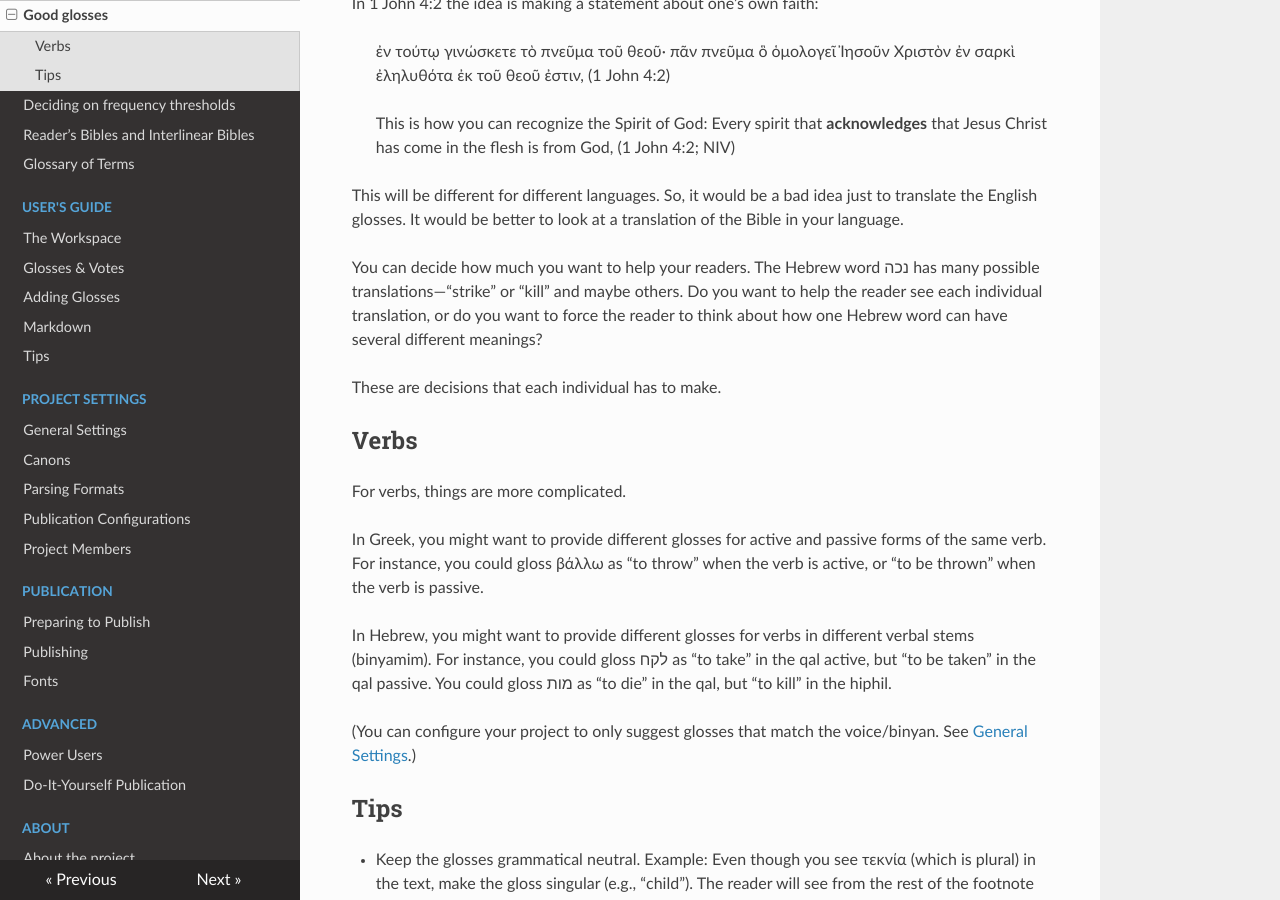
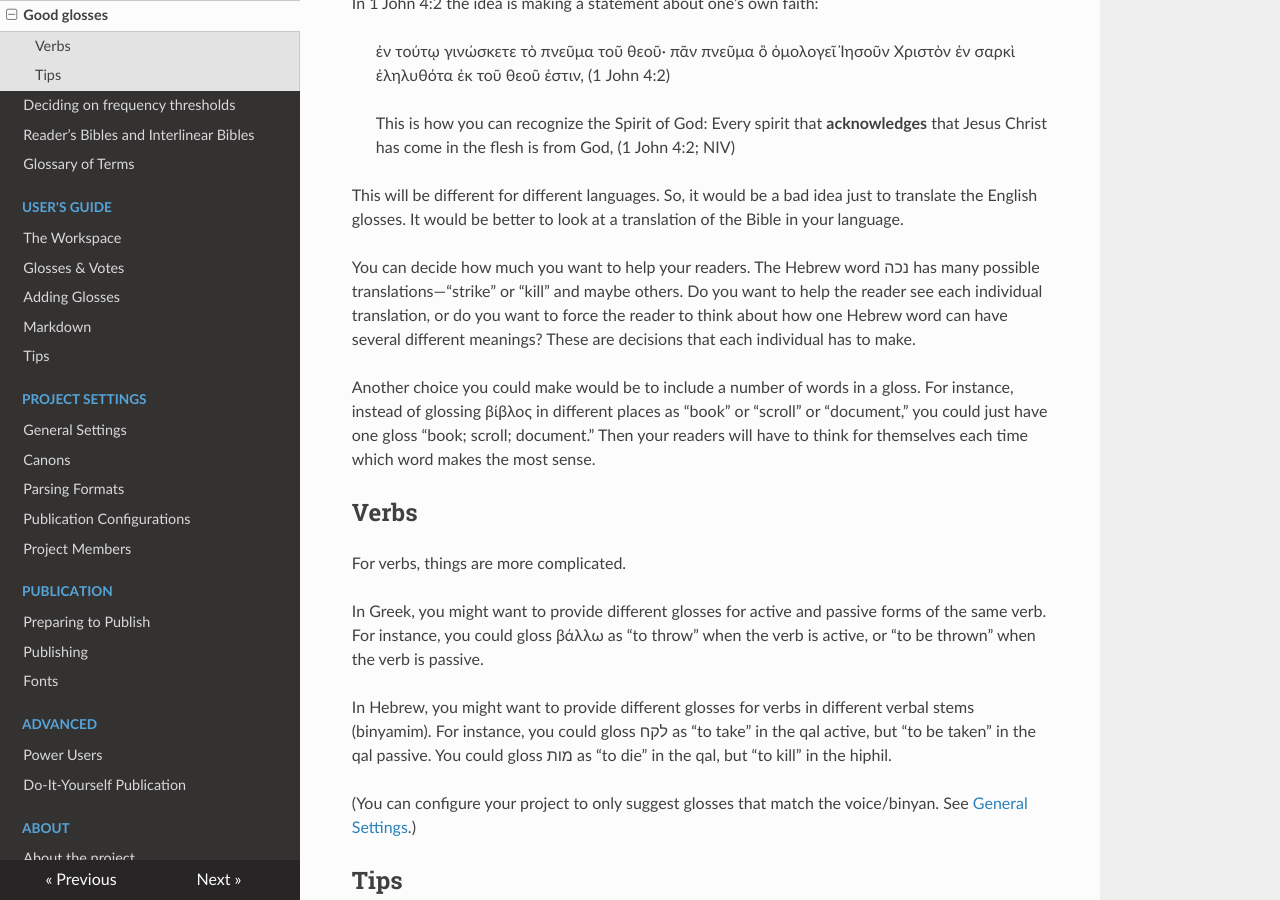
Before and after one commit to openreadersbibles/docs.openreadersbibles.org, an MkDocs documentation site: the page built from docs/good-glosses.md, in a window 1280 px wide and 900 px high, scrolled down 552 px. Built offline with MkDocs 1.6.1, drawn with Linux system fonts in a browser that asks for light colours; nearby versions of some CDN libraries.

Commit message:
Update glossing advice

```diff
--- a/docs/good-glosses.md
+++ b/docs/good-glosses.md
@@ -20,9 +20,9 @@ In 1 John 4:2 the idea is making a statement about one's own faith:
 
 This will be different for different languages. So, it would be a bad idea just to translate the English glosses. It would be better to look at a translation of the Bible in your language.
 
-You can decide how much you want to help your readers. The Hebrew word נכה has many possible translations—“strike” or “kill” and maybe others. Do you want to help the reader see each individual translation, or do you want to force the reader to think about how one Hebrew word can have several different meanings?
+You can decide how much you want to help your readers. The Hebrew word נכה has many possible translations—“strike” or “kill” and maybe others. Do you want to help the reader see each individual translation, or do you want to force the reader to think about how one Hebrew word can have several different meanings? These are decisions that each individual has to make.
 
-These are decisions that each individual has to make.
+Another choice you could make would be to include a number of words in a gloss. For instance, instead of glossing βίβλος in different places as “book” or “scroll” or “document,” you could just have one gloss “book; scroll; document.” Then your readers will have to think for themselves each time which word makes the most sense.
 
 ## Verbs
 For verbs, things are more complicated.
```
